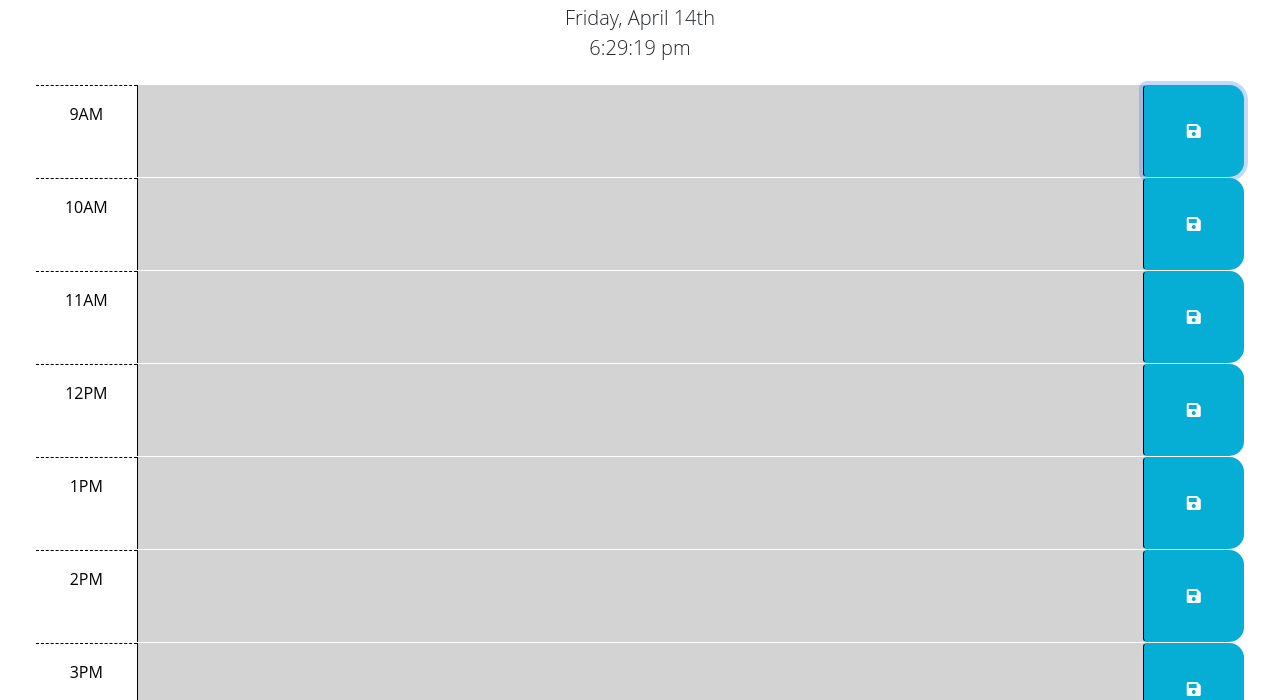
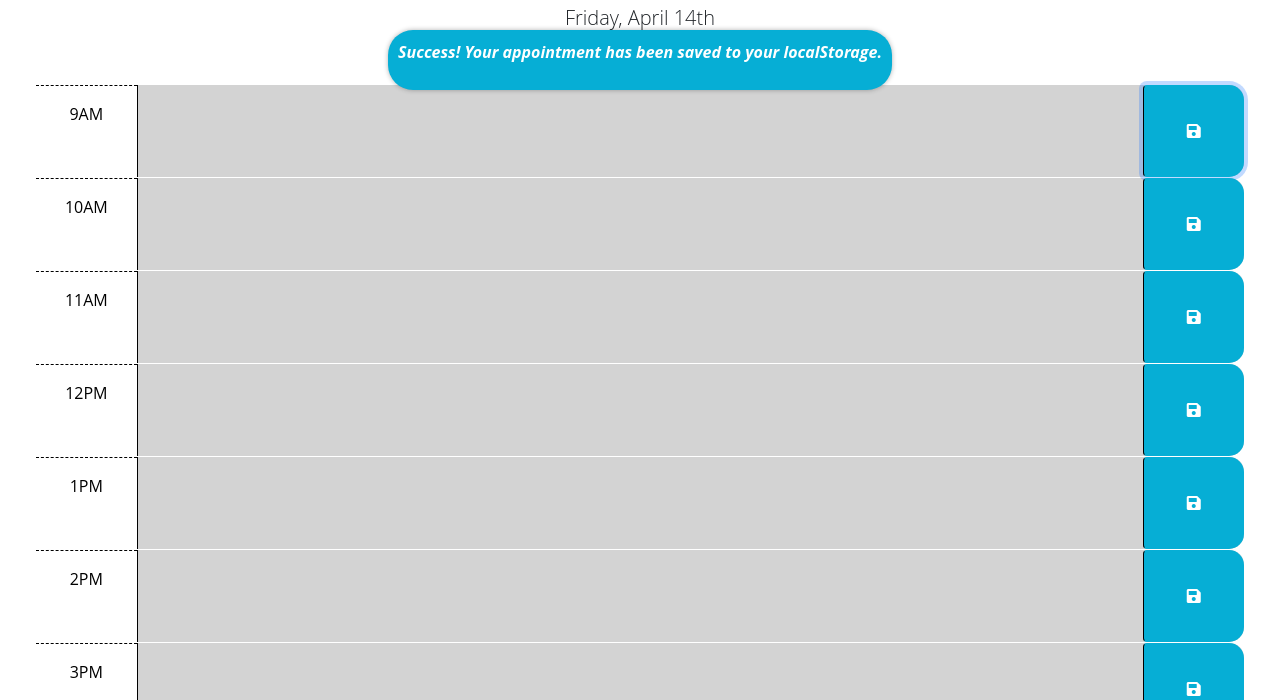
Before and after one commit to chadkraus87/Work-Day-Scheduler, a plain HTML site: page index.html in a window 1280 px wide. Both pictures are taken after a click on the button 1193 px from the left and 231 px from the top of the page. Shown: the part 100-800 px from the top of the page. Drawn offline with nearby package versions, Linux system fonts and the light colour scheme.

Commit message:
Added Alert box message when item is saved.

```diff
--- a/assets/css/style.css
+++ b/assets/css/style.css
@@ -78,6 +78,34 @@ textarea {
   transition: all 0.3s ease-in-out;
 }
 
+/* .notification {
+  background-color: #06aed5;
+  color: white;
+  padding: 10px;
+  text-align: center;
+  font-size: 18px;
+  font-weight: bold;
+  font-style: italic;
+  margin-bottom: 10px;
+} */
+
+.alert-box {
+  position: fixed;
+  top: 20%;
+  left: 50%;
+  transform: translate(-50%, -50%);
+  background-color: #06aed5;
+  color: white;
+  padding: 10px;
+  text-align: center;
+  font-size: 16px;
+  font-weight: bold;
+  font-style: italic;
+  border-radius: 25px;
+  box-shadow: 0 0 5px rgba(0, 0, 0, 0.3);
+  z-index: 9999;
+}
+
 /* Footer code */
 
 .footer {
--- a/assets/js/script.js
+++ b/assets/js/script.js
@@ -1,54 +1,42 @@
-// $(document).ready(function() {
-//   // Listen for click events on the save button.
-//   $(".saveBtn").on("click", function() {
-//     // Save the user input in local storage using the id in the time block.
-//     var key = $(this).parent().attr("id");
-//     var value = $(this).siblings(".description").val();
-//     localStorage.setItem(key, value);
-//   });
+$(document).ready(function() {
 
-//   // Compare the id to the current hour and apply the appropriate past, present, or future class to each hour block.
-//   function updateHourlyStatus() {
-//     var currentHour = moment().hours();
-//     $(".time-block").each(function() {
-//       var blockHour = parseInt($(this).attr("id").split("-")[1]);
-//       if (blockHour < currentHour) {
-//         $(this).addClass("past");
-//       } else if (blockHour === currentHour) {
-//         $(this).removeClass("past");
-//         $(this).addClass("present");
-//       } else {
-//         $(this).removeClass("past");
-//         $(this).removeClass("present");
-//         $(this).addClass("future");
-//       }
-//     });
-//   }
-//   updateHourlyStatus();
+  // $(".saveBtn").on("click", function() {
+  //   // Save the user input in local storage using the id in the time block.
+  //   var key = $(this).parent().attr("id");
+  //   var value = $(this).siblings(".description").val();
+  //   localStorage.setItem(key, value);
+  //   // Show a notification at the top of the screen.
+  //   $("body").prepend("<div class='notification'>Success! Your appointment has been saved to your localStorage.</div>");
+  //   // Hide the notification after 3 seconds.
+  //   setTimeout(function() {
+  //     $(".notification").remove();
+  //   }, 3000);
+  // });
 
-//   // Pull any user input that was saved in the localStorage and set the values of the corresponding textarea elements.
-//   $(".description").each(function() {
-//     var key = $(this).parent().attr("id");
-//     var value = localStorage.getItem(key);
-
-//     if (value) {
-//       $(this).val(value);
-//     }
-//   });
-
-//   // Show the current date and time on the page.
-//   $("#currentDay").text(moment().format("dddd, MMMM Do"));
-// });
-
-
-$(document).ready(function() {
-  // Listen for click events on the save button.
   $(".saveBtn").on("click", function() {
     // Save the user input in local storage using the id in the time block.
     var key = $(this).parent().attr("id");
     var value = $(this).siblings(".description").val();
     localStorage.setItem(key, value);
+    // Show a custom alert box with the notification message.
+    showAlert("Success! Your appointment has been saved to your localStorage.");
   });
+
+  function showAlert(message) {
+    // Create a new div element to hold the alert box content.
+    var alertBox = document.createElement("div");
+    alertBox.classList.add("alert-box");
+    // Create a new paragraph element to hold the message text.
+    var alertMessage = document.createElement("p");
+    alertMessage.textContent = message;
+    alertBox.appendChild(alertMessage);
+    // Add the alert box to the body of the document.
+    document.body.appendChild(alertBox);
+    // Hide the alert box after 3 seconds.
+    setTimeout(function() {
+      alertBox.style.display = "none";
+    }, 3000);
+  }
 
   // Compare the id to the current hour and apply the appropriate past, present, or future class to each hour block.
   function updateHourlyStatus() {
```
